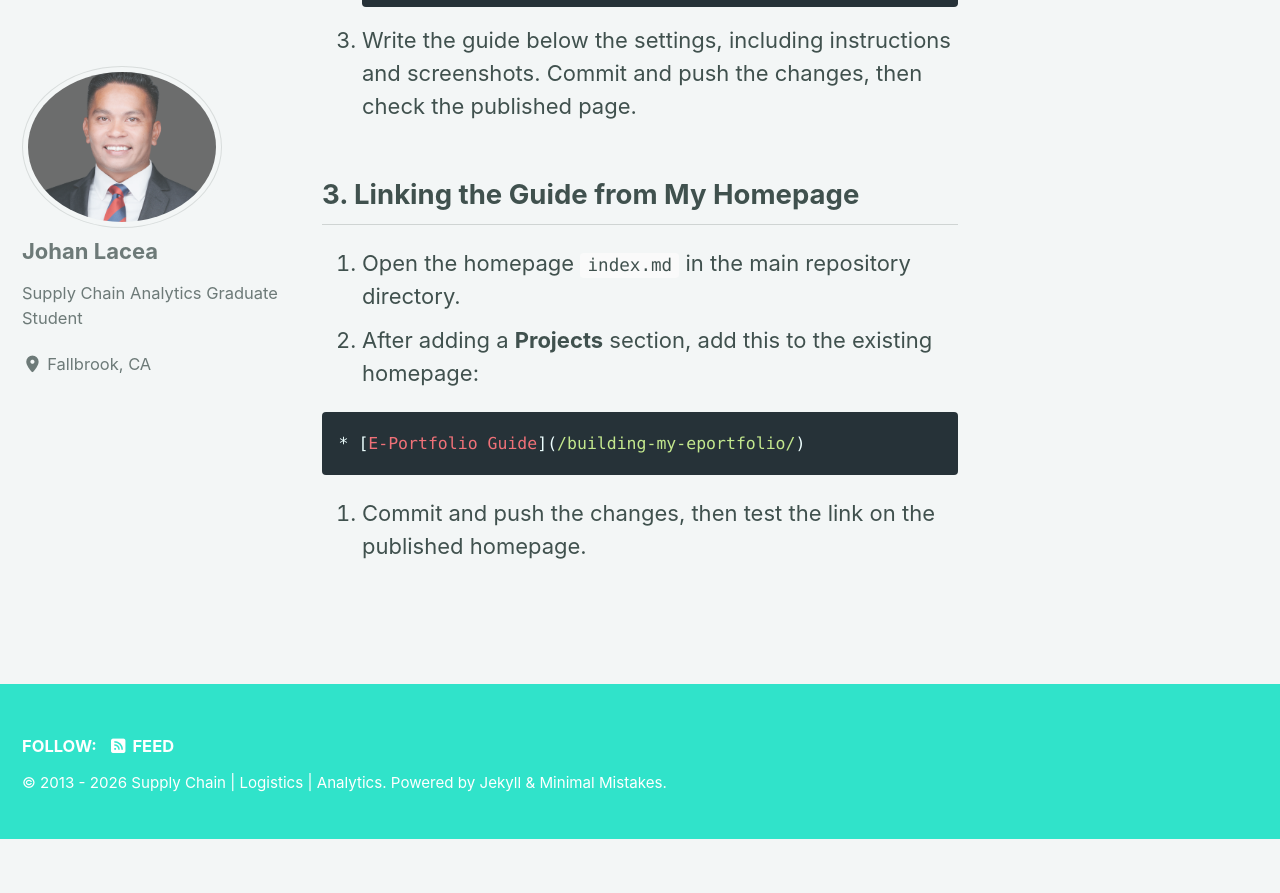
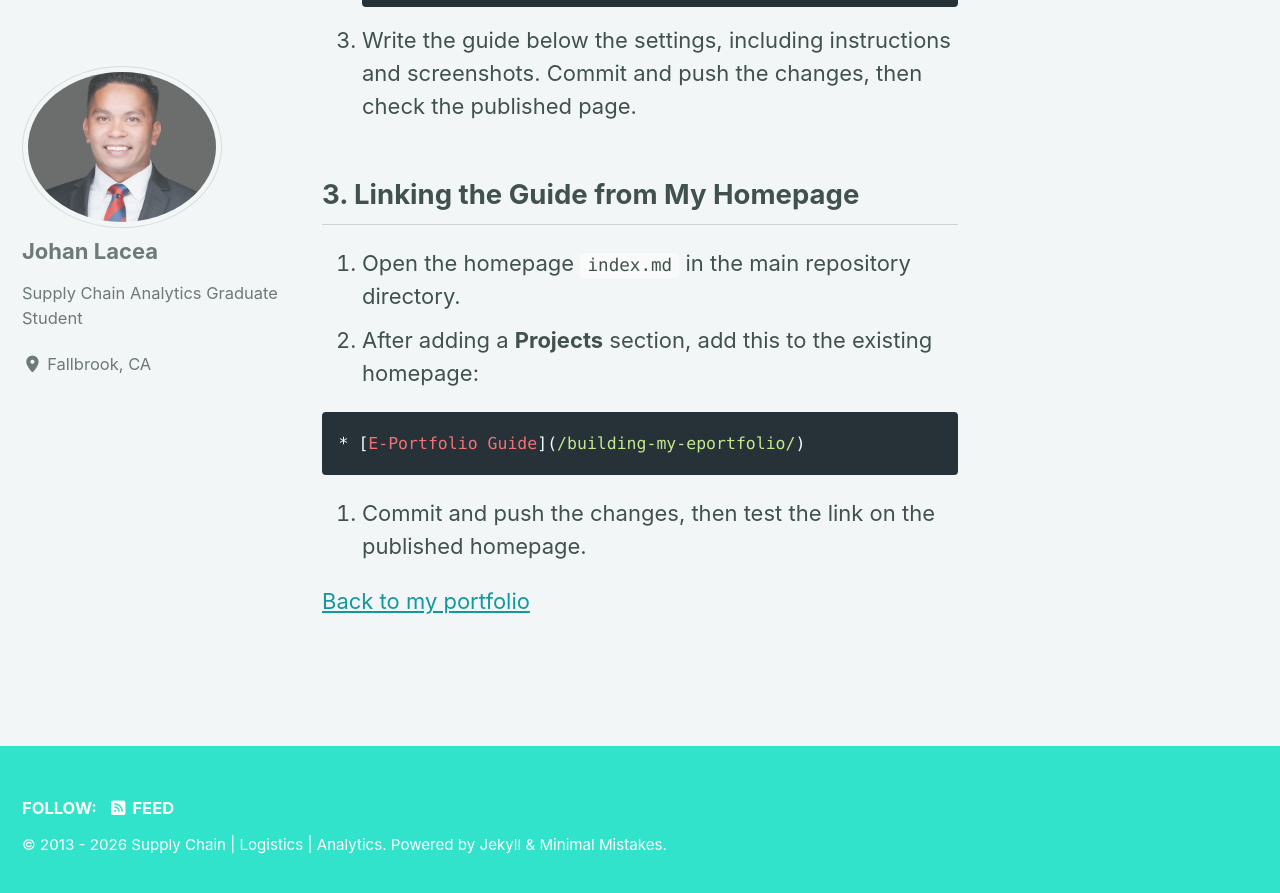
Before and after one commit to JohanLacea/JohanLacea.github.io, a Jekyll site: the page built from building-my-eportfolio/index.md, in a window 1280 px wide and 900 px high, scrolled down 5760 px. Shown: the top 893 px of the window. Built offline with Jekyll 4.4.1, drawn with Linux system fonts in a browser that asks for light colours; cached includes are drawn as plain includes; before the commit the page ends 6599 px from its top, so only the background shows below that.

Commit message:
Update index.md

````diff
--- a/building-my-eportfolio/index.md
+++ b/building-my-eportfolio/index.md
@@ -95,3 +95,5 @@ Here is a screenshot of my e-portfolio:
 * [E-Portfolio Guide](/building-my-eportfolio/)
 ```
 3. Commit and push the changes, then test the link on the published homepage.
+
+[Back to my portfolio](https://johanlacea.github.io/)
````
